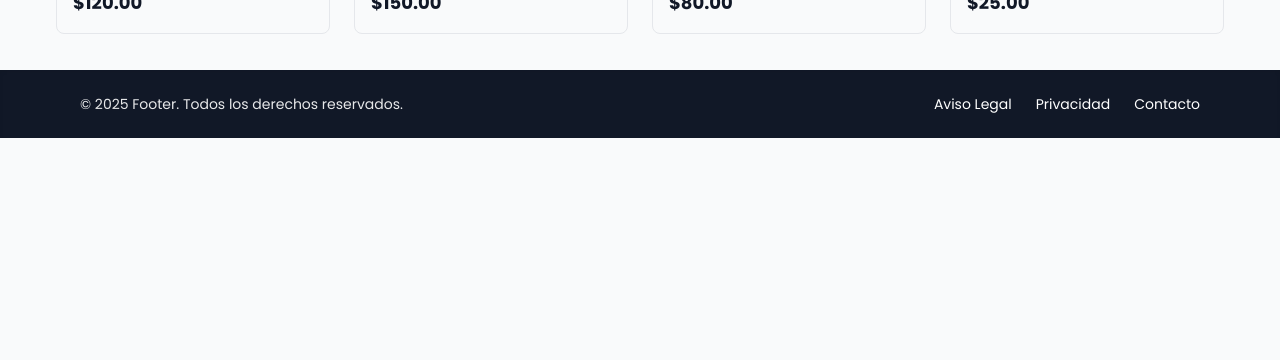
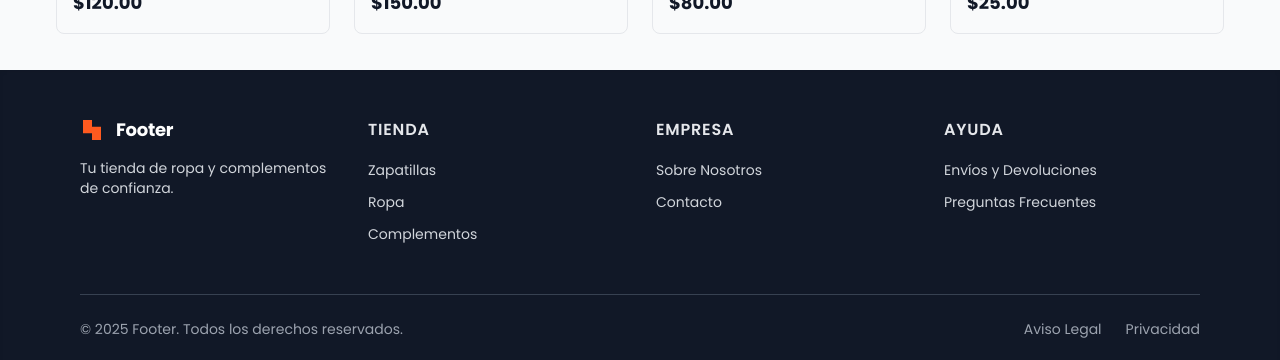
Before and after one commit to Juanpedrogomezespinosa/footer-front, an Angular app: page /home in a window 1280 px wide. Shown: the part 1459-1819 px from the top of the page. Before the commit the page ends 1597 px from the top, so only its background shows below. Built offline with nearby package versions, Linux system fonts and the light colour scheme.

Commit message:
footer modificado

```diff
--- a/src/app/shared/components/footer/footer.component.html
+++ b/src/app/shared/components/footer/footer.component.html
@@ -1,14 +1,138 @@
-<footer class="bg-primary text-white py-6 mt-auto shadow-inner">
+<footer class="bg-primary text-white mt-auto shadow-inner">
+  <div class="max-w-6xl mx-auto px-4">
+    <div class="py-12 grid grid-cols-1 md:grid-cols-4 gap-8">
+      <div class="space-y-4">
+        <a
+          routerLink="/home"
+          class="flex items-center gap-3 group shrink-0 focus:outline-none focus-visible:ring-2 focus-visible:ring-secondary rounded"
+          aria-label="Ir al inicio"
+        >
           <div
-    class="max-w-6xl mx-auto px-4 flex flex-col md:flex-row justify-between items-center gap-4"
+            class="size-6 text-secondary transition-transform group-hover:rotate-90"
           >
-    <p class="text-sm opacity-90">
+            <svg
+              fill="none"
+              viewBox="0 0 48 48"
+              xmlns="http://www.w3.org/2000/svg"
+            >
+              <path
+                clip-rule="evenodd"
+                d="M24 4H6V17.3333V30.6667H24V44H42V30.6667V17.3333H24V4Z"
+                fill="currentColor"
+                fill-rule="evenodd"
+              ></path>
+            </svg>
+          </div>
+          <h2
+            class="text-lg font-bold leading-tight tracking-[-0.015em] text-white"
+          >
+            Footer
+          </h2>
+        </a>
+        <p class="text-sm text-gray-300">
+          Tu tienda de ropa y complementos de confianza.
+        </p>
+      </div>
+
+      <div>
+        <h3 class="font-semibold text-gray-200 tracking-wider uppercase">
+          Tienda
+        </h3>
+        <ul class="mt-4 space-y-2">
+          <li>
+            <a
+              [routerLink]="['/products/category/zapatillas']"
+              class="text-sm text-gray-300 hover:text-secondary transition-colors"
+            >
+              Zapatillas
+            </a>
+          </li>
+          <li>
+            <a
+              [routerLink]="['/products/category/ropa']"
+              class="text-sm text-gray-300 hover:text-secondary transition-colors"
+            >
+              Ropa
+            </a>
+          </li>
+          <li>
+            <a
+              [routerLink]="['/products/category/complementos']"
+              class="text-sm text-gray-300 hover:text-secondary transition-colors"
+            >
+              Complementos
+            </a>
+          </li>
+        </ul>
+      </div>
+
+      <div>
+        <h3 class="font-semibold text-gray-200 tracking-wider uppercase">
+          Empresa
+        </h3>
+        <ul class="mt-4 space-y-2">
+          <li>
+            <a
+              [routerLink]="['/about']"
+              class="text-sm text-gray-300 hover:text-secondary transition-colors"
+            >
+              Sobre Nosotros
+            </a>
+          </li>
+          <li>
+            <a
+              [routerLink]="['/contact']"
+              class="text-sm text-gray-300 hover:text-secondary transition-colors"
+            >
+              Contacto
+            </a>
+          </li>
+        </ul>
+      </div>
+
+      <div>
+        <h3 class="font-semibold text-gray-200 tracking-wider uppercase">
+          Ayuda
+        </h3>
+        <ul class="mt-4 space-y-2">
+          <li>
+            <a
+              [routerLink]="['/shipping']"
+              class="text-sm text-gray-300 hover:text-secondary transition-colors"
+            >
+              Envíos y Devoluciones
+            </a>
+          </li>
+          <li>
+            <a
+              [routerLink]="['/faq']"
+              class="text-sm text-gray-300 hover:text-secondary transition-colors"
+            >
+              Preguntas Frecuentes
+            </a>
+          </li>
+        </ul>
+      </div>
+    </div>
+
+    <div class="border-t border-gray-700 py-6">
+      <div class="flex flex-col md:flex-row justify-between items-center gap-4">
+        <p class="text-sm text-gray-400">
           &copy; {{ currentYear }} Footer. Todos los derechos reservados.
         </p>
         <nav class="flex gap-6 text-sm">
-      <a href="#" class="hover:text-secondary transition-colors">Aviso Legal</a>
-      <a href="#" class="hover:text-secondary transition-colors">Privacidad</a>
-      <a href="#" class="hover:text-secondary transition-colors">Contacto</a>
+          <a
+            [routerLink]="['/legal-notice']"
+            class="text-gray-400 hover:text-secondary transition-colors"
+            >Aviso Legal</a
+          >
+          <a
+            [routerLink]="['/privacy']"
+            class="text-gray-400 hover:text-secondary transition-colors"
+            >Privacidad</a
+          >
         </nav>
       </div>
+    </div>
+  </div>
 </footer>
--- a/src/app/shared/components/footer/footer.component.ts
+++ b/src/app/shared/components/footer/footer.component.ts
@@ -1,7 +1,11 @@
 import { Component } from "@angular/core";
+import { CommonModule } from "@angular/common"; // Para usar {{ currentYear }}
+import { RouterLink } from "@angular/router"; // Para usar [routerLink]
 
 @Component({
   selector: "app-footer",
+  standalone: true, // Asumo que este también es standalone
+  imports: [CommonModule, RouterLink], // Añadir CommonModule y RouterLink
   templateUrl: "./footer.component.html",
   styleUrls: [],
 })
```
Lines whose indentation alone changed are shown as unchanged.
